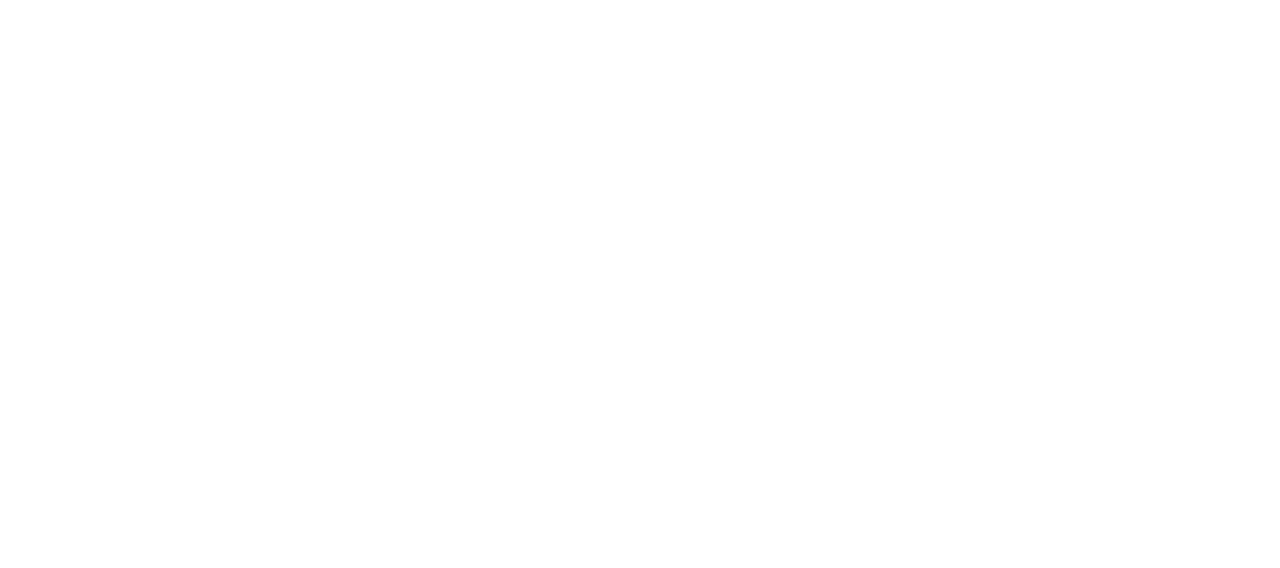
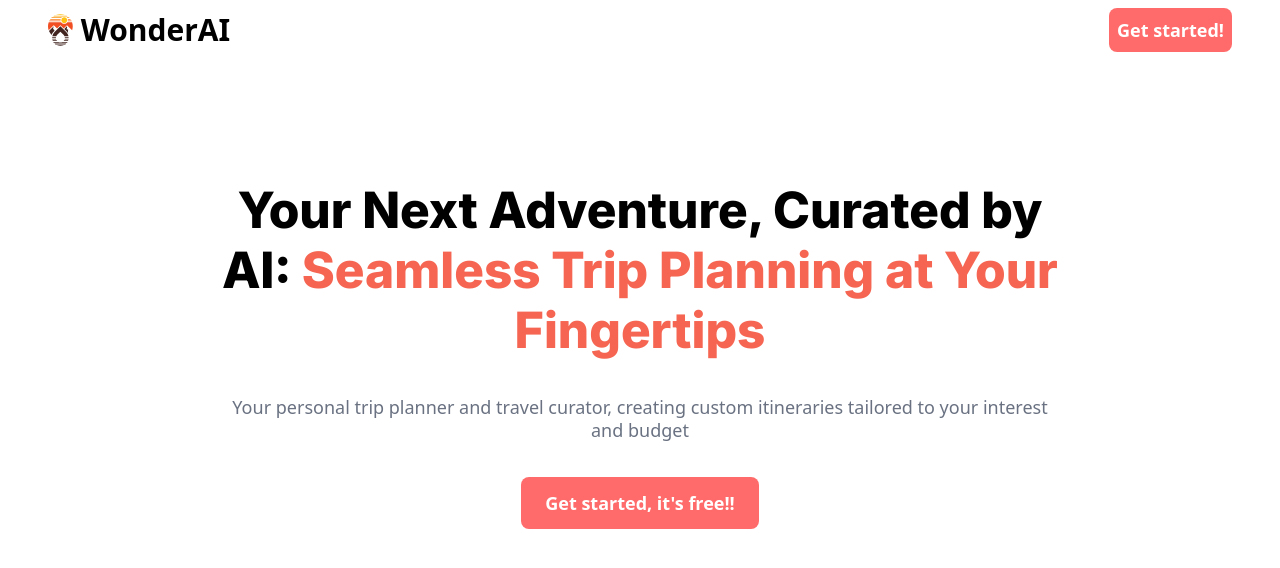
Before and after one commit to charukirti/wonderAI, a React (Vite) app: page / in a window 1280 px wide. Shown: the top 568 px of the page. Built offline with nearby package versions, Linux system fonts and the light colour scheme.

Commit message:
feat: implement routing and create initial page components

```diff
--- a/src/App.tsx
+++ b/src/App.tsx
@@ -1,7 +1,6 @@
-export default function App (){
-  return (
-    <>
+import { RouterProvider } from "react-router";
+import { router } from "./routes";
 
-    </>
-  )
+export default function App() {
+  return <RouterProvider router={router} />;
 }
--- /dev/null
+++ b/src/components/Layout/AppLayout.tsx
@@ -0,0 +1,13 @@
+import { Outlet } from "react-router";
+import Header from "./Header";
+
+export default function AppLayout() {
+  return (
+    <div className="mx-3 lg:mx-10">
+      <Header />
+      <main>
+        <Outlet />
+      </main>
+    </div>
+  );
+}
--- /dev/null
+++ b/src/components/Layout/Header.tsx
@@ -0,0 +1,17 @@
+import { Link } from "react-router";
+
+export default function Header() {
+  return (
+    <header className="flex items-center justify-between p-2">
+      <div className="flex items-center gap-2">
+        <img src="logo.svg" alt="" className="sm:h-8"/>
+        <Link to="/">
+          <h1 className="text-xl lg:text-3xl font-bold">WonderAI</h1>
+        </Link>
+      </div>
+      <button className="cursor-pointer rounded-lg bg-[#ff6b6b] p-2  lg:text-lg font-bold text-white transition-colors hover:bg-[#ff8989]">
+        Get started!
+      </button>
+    </header>
+  );
+}
--- /dev/null
+++ b/src/pages/CreateTrip.tsx
@@ -0,0 +1,7 @@
+export default function CreateTrip (){
+    return (
+        <>
+           e
+        </>
+    )
+}
--- /dev/null
+++ b/src/pages/Home.tsx
@@ -0,0 +1,25 @@
+import { Link } from "react-router";
+
+export default function Home() {
+  return (
+    <section className="mt-20 flex flex-col items-center gap-9 pt-10 pb-16 md:mx-10 lg:mx-28 xl:mx-44">
+      <h1 className="font-inter text-center text-3xl font-extrabold md:text-[44px] lg:text-[50px]">
+        Your Next Adventure, Curated by AI:{" "}
+        <span className="text-[#f56551]">
+          Seamless Trip Planning at Your Fingertips
+        </span>
+      </h1>
+
+      <p className="text-center text-lg/tight text-gray-500">
+        Your personal trip planner and travel curator, creating custom
+        itineraries tailored to your interest and budget
+      </p>
+
+      <Link to="/create-trip">
+        <button className="cursor-pointer rounded-lg bg-[#ff6b6b] px-6 py-3 text-lg font-semibold text-white transition-colors hover:bg-[#ff8989]">
+          Get started, it's free!!
+        </button>
+      </Link>
+    </section>
+  );
+}
--- /dev/null
+++ b/src/pages/PageNotFound.tsx
@@ -0,0 +1,7 @@
+export default function PageNotFound (){
+    return (
+        <>
+            page not found
+        </>
+    )
+}
```
Also changed, not shown: src/pages/MyTrips.tsx (added, +7 -0 lines), src/pages/TripDetails.tsx (added, +7 -0 lines).
